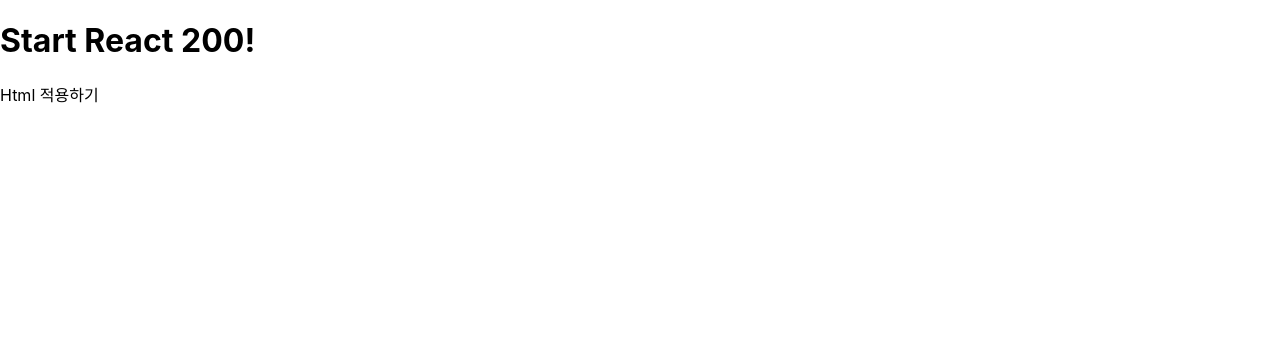
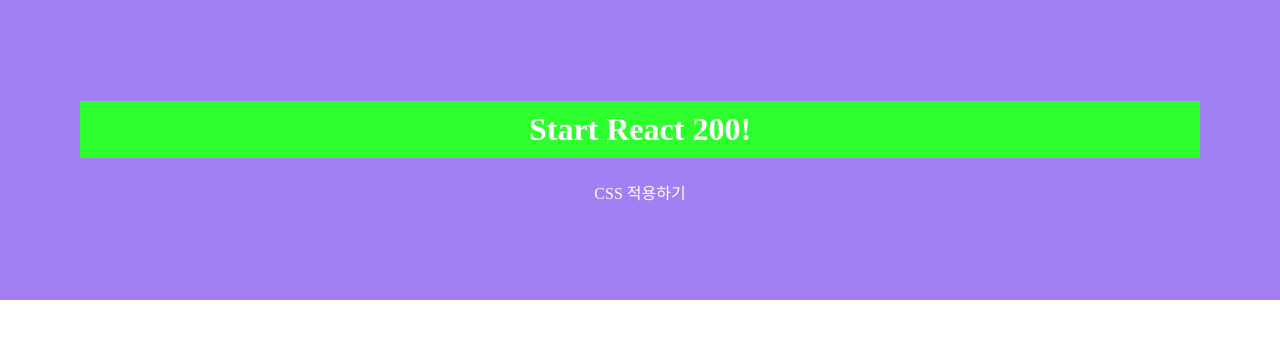
Before and after one commit to abcww2/studyReact200, a React (Create React App) app: page / in a window 1280 px wide. Shown: the top 338 px of the page. Built offline with nearby package versions, Linux system fonts and the light colour scheme.

Commit message:
part1-002

```diff
--- a/src/App.css
+++ b/src/App.css
@@ -1,38 +1,14 @@
-.App {
+div {
+  background-color: rgb(162, 127, 243);
+  color: rgb(255, 255, 255);
+  padding: 40px;
+  font-family: 고딕;
   text-align: center;
 }
 
-.App-logo {
-  height: 40vmin;
-  pointer-events: none;
+h1 {
+  color: white;
+  background-color: #2efe2e;
+  padding: 10px;
+  font-family: 궁서;
 }
-
-@media (prefers-reduced-motion: no-preference) {
-  .App-logo {
-    animation: App-logo-spin infinite 20s linear;
-  }
-}
-
-.App-header {
-  background-color: #282c34;
-  min-height: 100vh;
-  display: flex;
-  flex-direction: column;
-  align-items: center;
-  justify-content: center;
-  font-size: calc(10px + 2vmin);
-  color: white;
-}
-
-.App-link {
-  color: #61dafb;
-}
-
-@keyframes App-logo-spin {
-  from {
-    transform: rotate(0deg);
-  }
-  to {
-    transform: rotate(360deg);
-  }
-}
--- a/src/App.js
+++ b/src/App.js
@@ -1,10 +1,11 @@
 import React from 'react'
+import "./App.css"
 
 function App() {
   return (
     <div>
       <h1>Start React 200!</h1>
-      <p>Html 적용하기</p>
+      <p>CSS 적용하기</p>
     </div>
   );
 }
```
